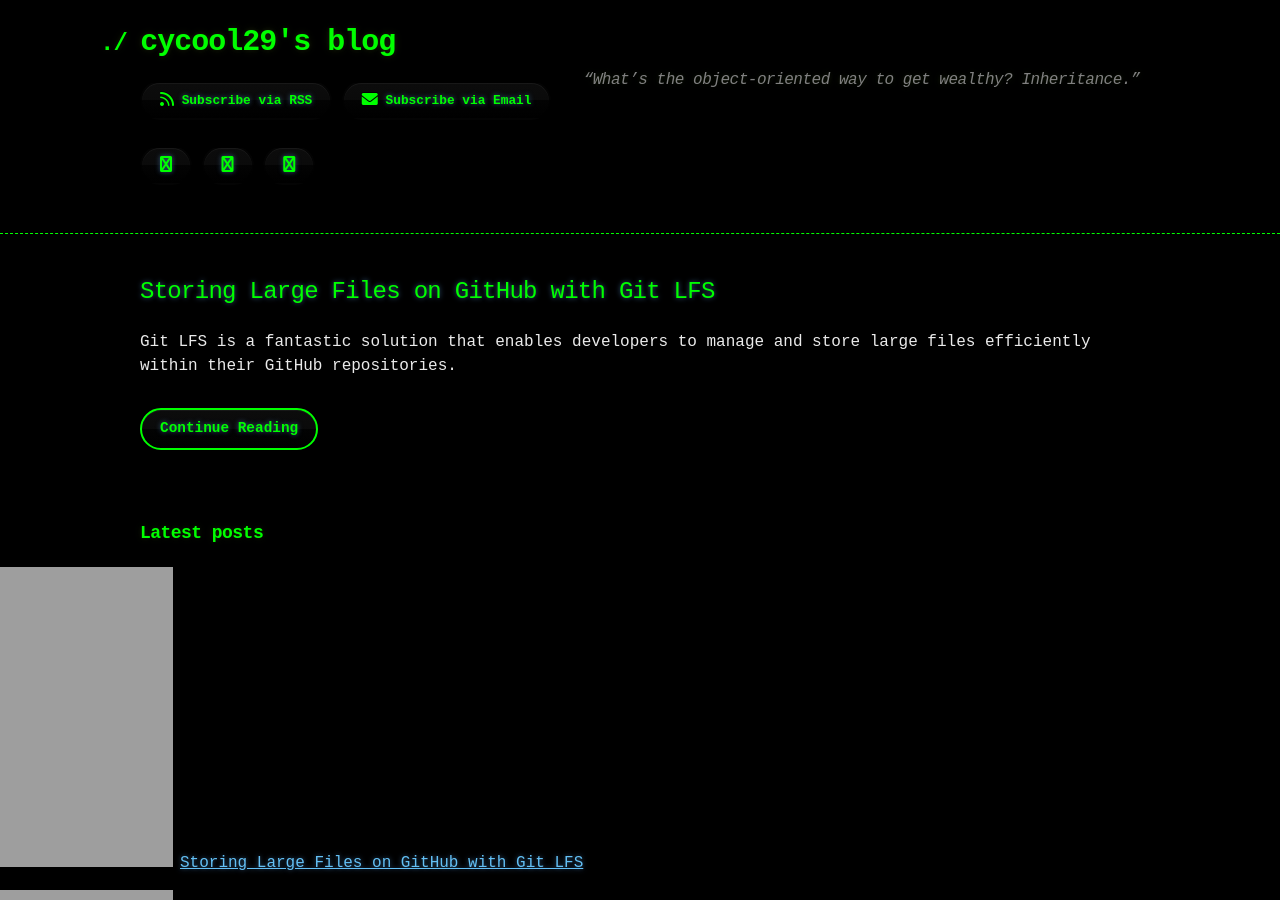
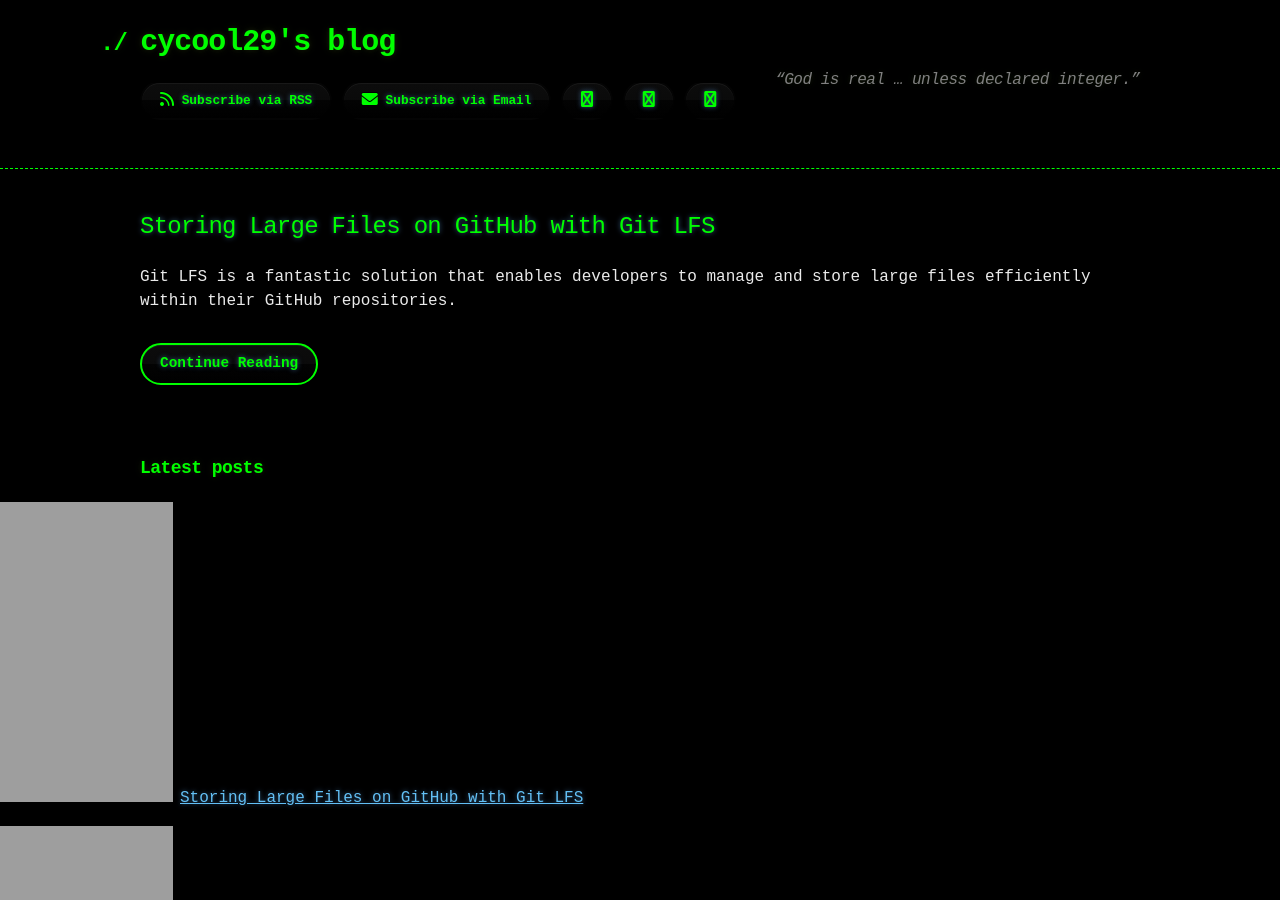
Before and after one commit to cycool29/cycool29.github.io, a Jekyll site: the page built from index.md, in a window 1280 px wide and 900 px high. Built offline with Jekyll 4.4.1, drawn with Linux system fonts in a browser that asks for light colours; a style sheet for code colours, icons or effects is not loaded.

Commit message:
Update quotes

```diff
--- a/_config.yml
+++ b/_config.yml
@@ -1,5 +1,5 @@
 title: cycool29's blog
-description: "“What’s the object-oriented way to get wealthy? Inheritance.” "
+description: "“God is real … unless declared integer.” "
 bio: A high school student. Intermediate in Python, Git, Bash. Learning JavaScript. He/Him. "
 author: cycool29
 url: https://cycool29.github.io
```
